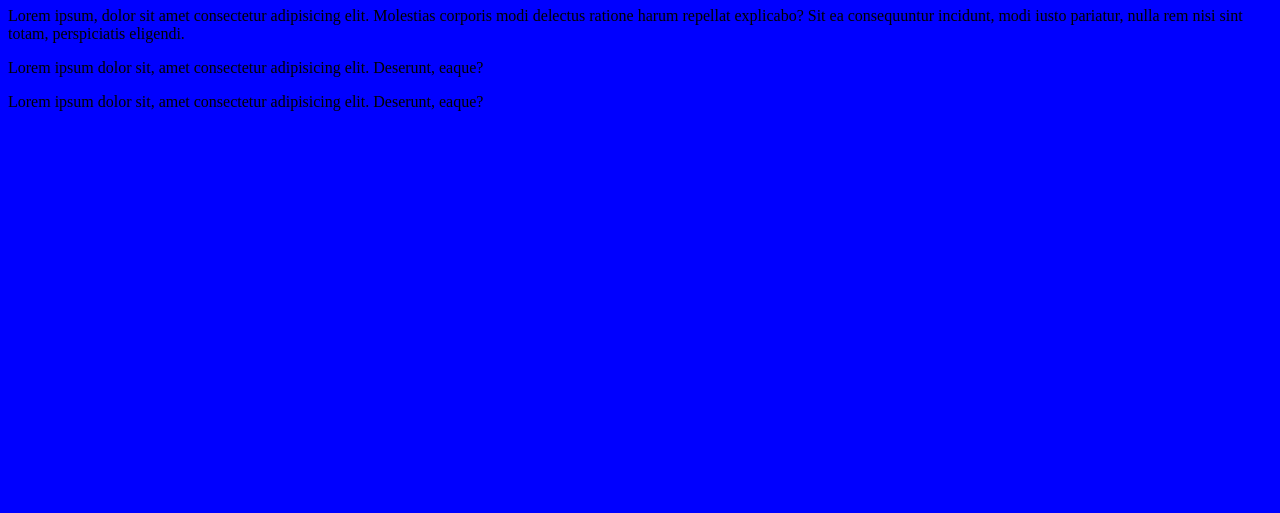
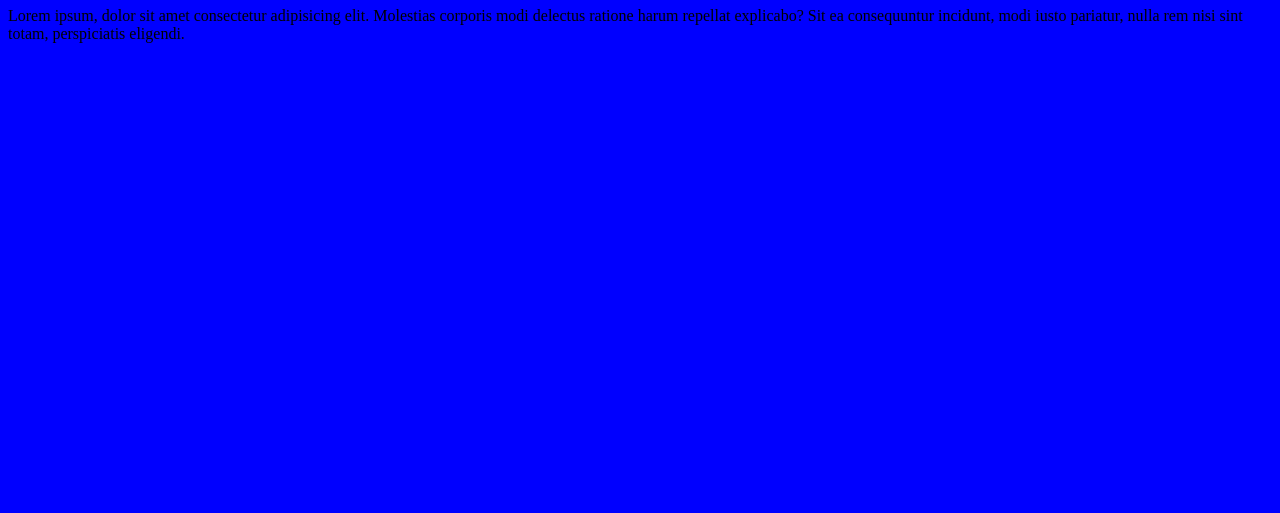
Before and after one commit to sabeerbikba/Emoji-HTML-CSS, a plain HTML site: page index.html in a window 1280 px wide. Shown: the part 287-800 px from the top of the page. Drawn offline with Linux system fonts and the light colour scheme.

Commit message:
removed unnecessary code and added meta info = utf-8

```diff
--- a/index.html
+++ b/index.html
@@ -3,6 +3,7 @@
 <head>
     <meta http-equiv="X-UA-Compatible" content="IE=edge">
     <meta name="viewport" content="width=device-width, initial-scale=1.0">
+    <meta charset="utf-8">
     <title>test</title>
     <link rel="stylesheet" href="style.css">
 </head>
@@ -13,9 +14,5 @@
     <p>Lorem ipsum dolor sit, amet consectetur adipisicing elit. Debitis ipsum, inventore saepe quisquam magni quam natus! Blanditiis nam debitis totam?</p>
     <h1>heading 3 </h1>
     <p>Lorem ipsum, dolor sit amet consectetur adipisicing elit. Molestias corporis modi delectus ratione harum repellat explicabo? Sit ea consequuntur incidunt, modi iusto pariatur, nulla rem nisi sint totam, perspiciatis eligendi.</p>
-
-    <p>Lorem ipsum dolor sit, amet consectetur adipisicing elit. Deserunt, eaque?</p>
-    <p>Lorem ipsum dolor sit, amet consectetur adipisicing elit. Deserunt, eaque?</p>
-
 </body>
 </html>
```
